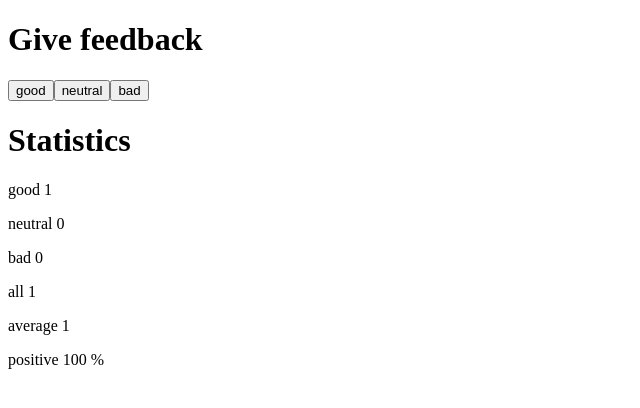
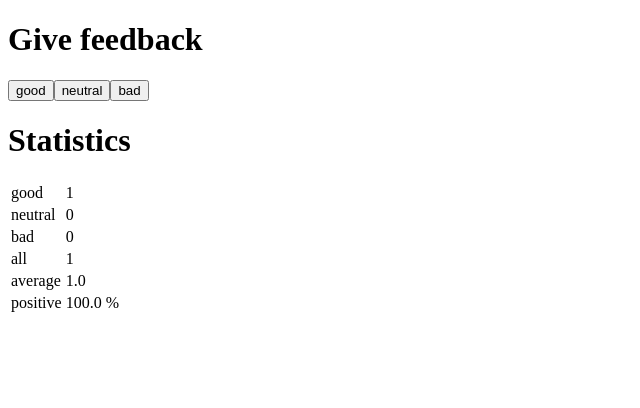
Before and after one commit to AndrewVj/FullStackOpen, a React (Vite) app in the folder Part1/unicafe/: page / in a window 1280 px wide. Both pictures are taken after a click on the button "good". Shown: the top 408 px of the page, without its empty margins (0-640 px from the left). Built offline with nearby package versions, Linux system fonts and the light colour scheme.

Commit message:
Assignment Exercise 1.10 and 1.11

```diff
--- a/Part1/unicafe/src/App.jsx
+++ b/Part1/unicafe/src/App.jsx
@@ -17,14 +17,13 @@ const Header = ({text}) => {
 }
 
 const StatisticsLine = ({text, value}) => {
-  console.log("Text: ", text)
-  console.log("Value: ", value)
+  // console.log("Text: ", text)
+  // console.log("Value: ", value)
   return (
-    <div>
-      <p>
-        {text} {value}
-      </p>
-    </div>
+    <tr>
+      <td>{text}</td>
+      <td>{value}</td>
+    </tr>
   )
 }
 
@@ -35,23 +34,25 @@ const Statistics = ({good, neutral, bad}) => {
   }
 
   const average = (good, neutral, bad) => {
-    return ((good - bad)/all(good, neutral, bad));
+    return ((good - bad)/all(good, neutral, bad)).toFixed(1);
   }
 
   const positive = (good, neutral, bad) => {
-    return ((good/all(good, neutral, bad))*100);
+    return ((good/all(good, neutral, bad))*100).toFixed(1);
   }
 
   if(all(good, neutral, bad)) {
     return (
-      <div>
+      <table>
+        <tbody>
           <StatisticsLine text="good" value={good} />
           <StatisticsLine text="neutral" value={neutral} />
           <StatisticsLine text="bad" value={bad} />
           <StatisticsLine text="all" value={all(good, neutral, bad)} />
           <StatisticsLine text="average" value={average(good, neutral, bad)} />
           <StatisticsLine text="positive" value={`${positive(good, neutral, bad)} %`}/>
-      </div>
+        </tbody>
+      </table>
     )
   } else {
     return (
```
Lines whose indentation alone changed are shown as unchanged.
